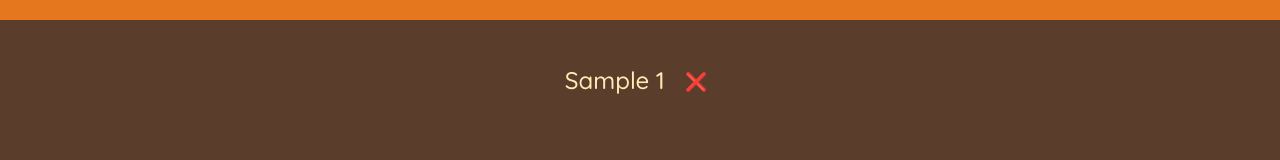
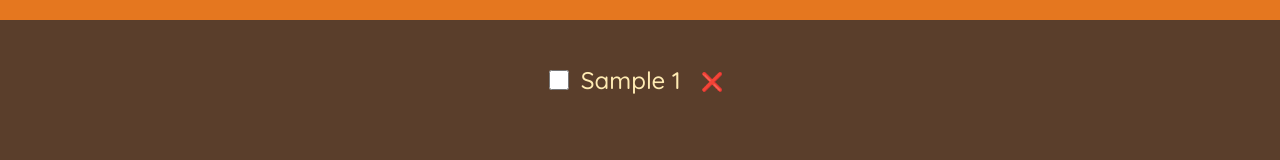
Before and after one commit to AriaNoorghorbani/React_Travel-list, a React (Vite) app: page / in a window 1280 px wide. Both pictures are taken after typing "Sample" into the empty fields and a click on the button "ADD". Shown: the part 313-473 px from the top of the page. Built offline with nearby package versions, Linux system fonts and the light colour scheme.

Commit message:
Implement checked item

```diff
--- a/src/App.jsx
+++ b/src/App.jsx
@@ -7,12 +7,13 @@ import { useState } from "react";
 function App() {
   const [items, setItems] = useState([]);
 
-  function handleAddItem(enteredDes, enteredQuantity) {
+  function handleAddItem(enteredDes, enteredQuantity, packed) {
     const randomId = Math.random();
     const newItem = {
       description: enteredDes,
       quantity: enteredQuantity,
       id: randomId,
+      packed: packed,
     };
     setItems((prevItems) => [...prevItems, newItem]);
   }
@@ -23,11 +24,23 @@ function App() {
     });
   }
 
+  function handlePackedItem(id) {
+    setItems((prevState) =>
+      prevState.map((item) =>
+        item.id === id ? { ...item, packed: !item.packed } : item
+      )
+    );
+  }
+
   return (
     <div className="app">
       <Logo />
       <Form onAddItem={handleAddItem} />
-      <PackingList items={items} onRemoveItem={handleRemoveItem} />
+      <PackingList
+        items={items}
+        onRemoveItem={handleRemoveItem}
+        onPacked={handlePackedItem}
+      />
       <Stats />
     </div>
   );
--- a/src/components/Item.jsx
+++ b/src/components/Item.jsx
@@ -1,11 +1,16 @@
-import React, { Fragment } from "react";
+import React, { Fragment, useState } from "react";
 
-export default function Item({ items, onRemoveItem }) {
+export default function Item({ items, onRemoveItem, onPacked }) {
   return (
     <li>
       {items.map((item) => {
         return (
           <Fragment key={item.id}>
+            <input
+              type="checkbox"
+              value={item.packed}
+              onChange={() => onPacked(item.id)}
+            />
             <span style={item.packed ? { textDecoration: "line-through" } : {}}>
               {item.description} {item.quantity}
             </span>
--- a/src/components/PackingList.jsx
+++ b/src/components/PackingList.jsx
@@ -1,10 +1,10 @@
 import React from "react";
 import Item from "./Item";
 
-export default function PackingList({ items, onRemoveItem }) {
+export default function PackingList({ items, onRemoveItem, onPacked }) {
   return (
     <ul className="list">
-      <Item items={items} onRemoveItem={onRemoveItem} />
+      <Item items={items} onRemoveItem={onRemoveItem} onPacked={onPacked} />
     </ul>
   );
 }
```
